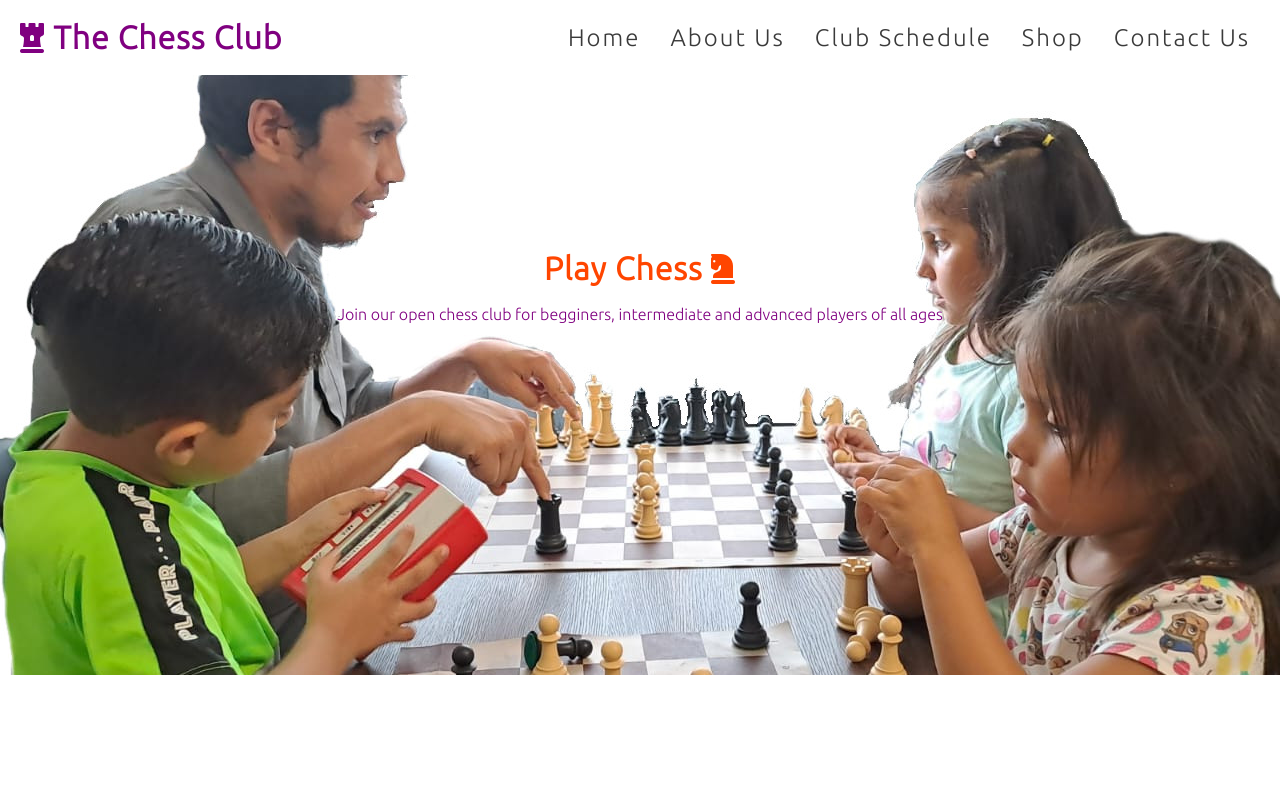
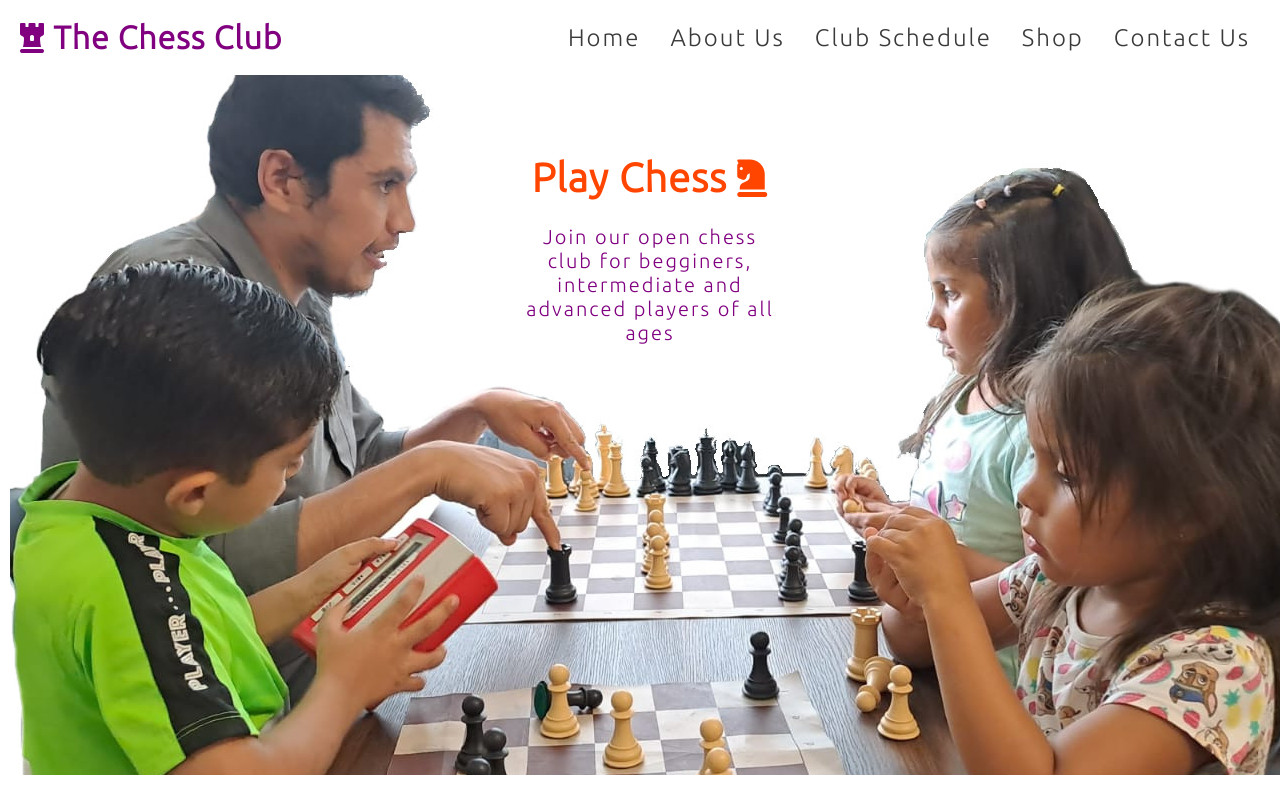
Before and after one commit to celticsea/my-first-chess-project, a plain HTML site: page index.html in a window 1280 px wide. Shown: the top 800 px of the page. Drawn offline with Linux system fonts and the light colour scheme.

Commit message:
Version with recovered changes

```diff
--- a/assets/css/style.css
+++ b/assets/css/style.css
@@ -45,17 +45,12 @@ width : 100%;
 overflow : hidden;
 }
 #club-ajedrez {
-/* height : 100%;
+height : 100%;
 width : 100%;
 background : url("../css/images/ChessImage.jpg") center center no-repeat;
 margin-left : 10px;
-text-align : center; */
+text-align : center;
 
-
-width: 100%;
-height: 600px;
-overflow: hidden;
-background: url("../css/images/ChessImage.jpg") no-repeat center center;
 }
 #cover-text h2 {
 color : orangered;
@@ -64,24 +59,19 @@ font-size : 200%;
 #cover-text p {
 color : purple;
 }
+
 #cover-text {
-/* font-size : 125%;
+    font-size : 125%;
     font-family : Ubuntu, 'Courier New', Courier, monospace;
     letter-spacing : 2px;
     width : 250px;
     height : 100px;
-background-color: transparent;
     padding-top : 80px;
     text-align : center;
     margin-left : auto;
-margin-right : auto; */
+    margin-right : auto;
+}
 
-    text-align: center;
-    position: absolute;
-    width: 100%;
-    top: 250px;
-    background-color: transparent;
-}
 #about-us h2 {
 text-align : left;
 color : white;
--- a/index.html
+++ b/index.html
@@ -36,7 +36,7 @@
         </nav>
     </header>
     <section id="club-outer">
-        <div id="club-ajedrez"> </div>
+        <div id="club-ajedrez">
         <div id="cover-text">
            <h2>Play Chess <i class="fa-solid fa-chess-knight"></i></h2>
             <br>
@@ -44,7 +44,7 @@
             Join our open chess club for begginers, intermediate and advanced players of all ages
             </p>
         </div>
-
+    </div>
     </section>
     <br>
     <br>
```
Lines whose indentation alone changed are shown as unchanged.
